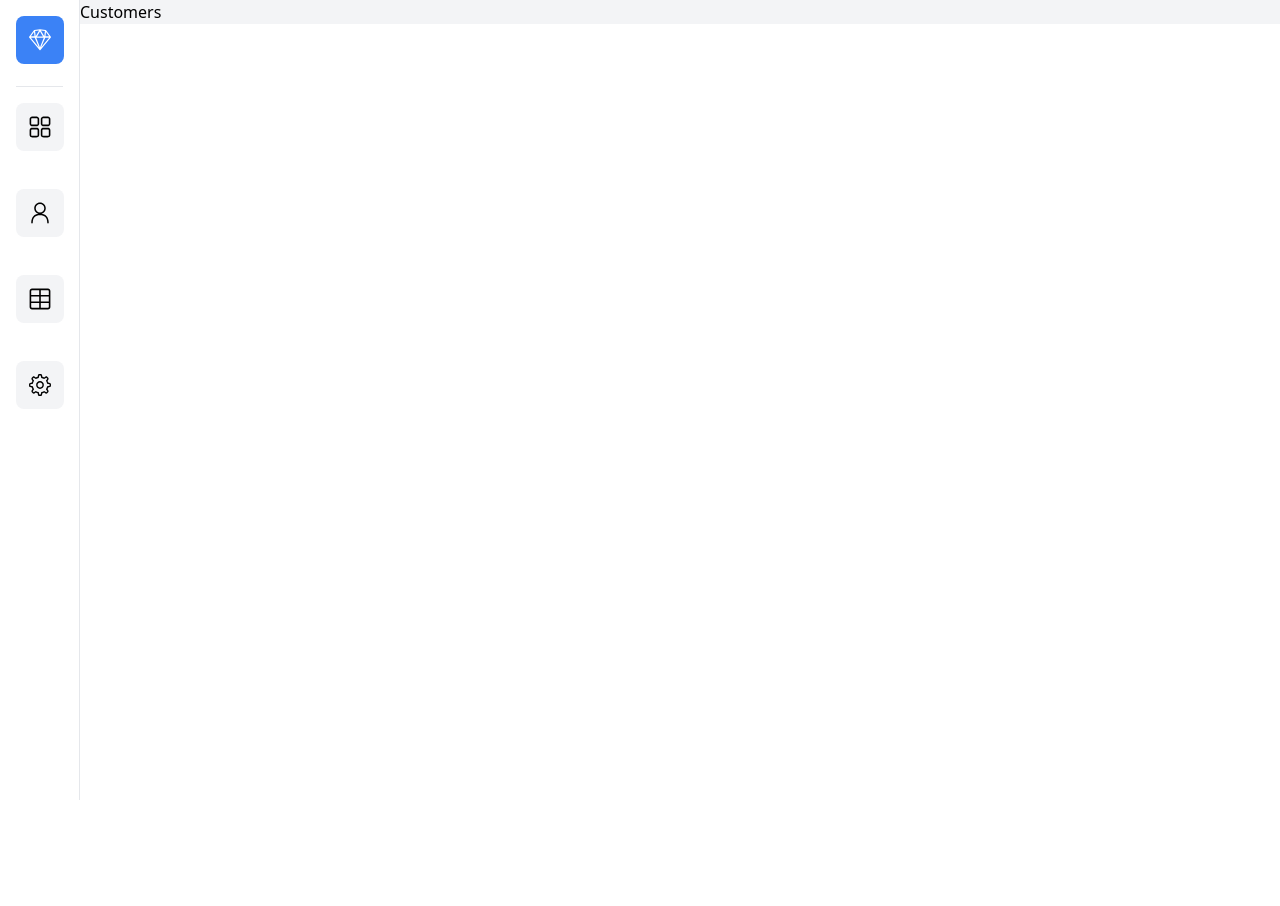
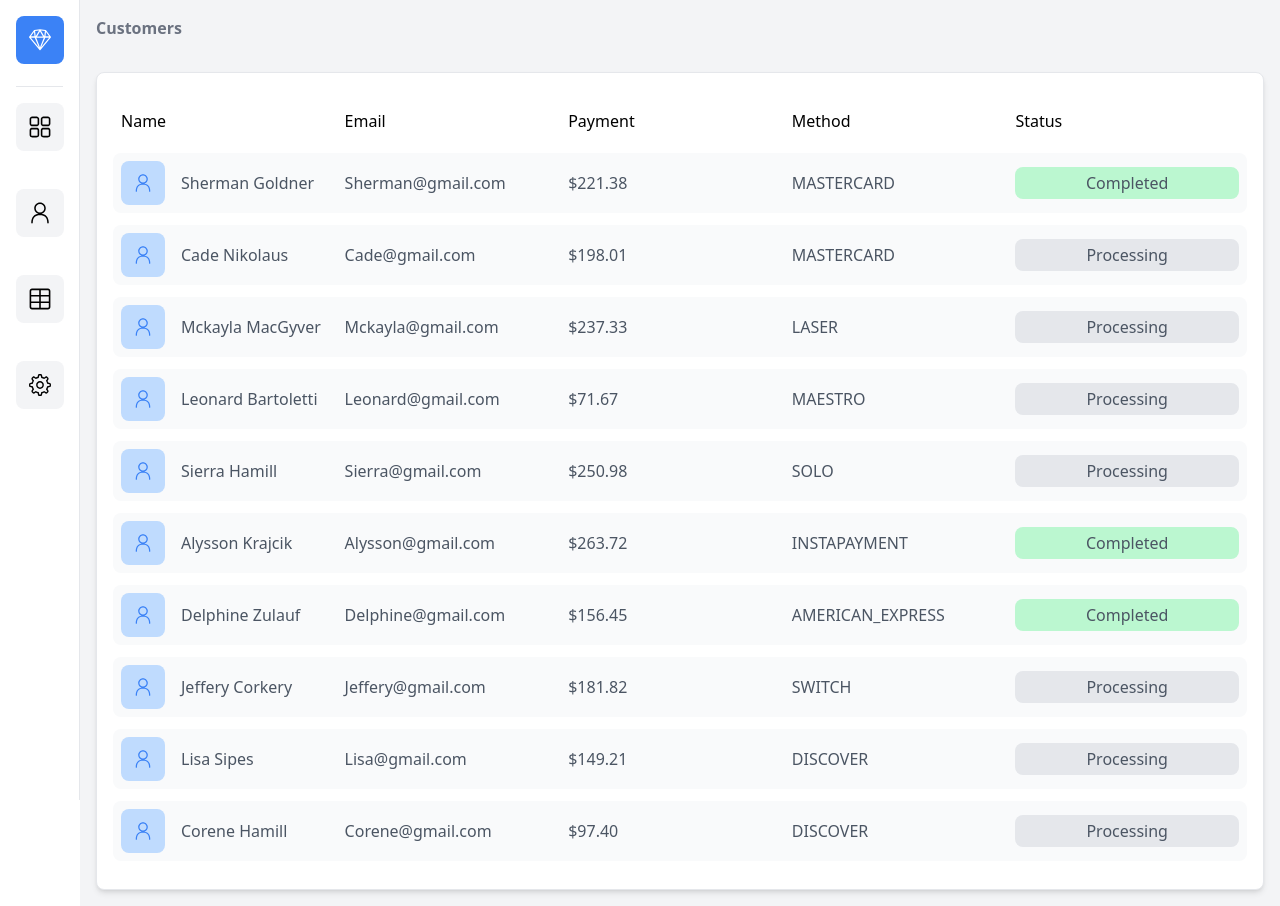
Before and after one commit to VictorOdede/next-dashboard, a Next.js app: page /customers in a window 1280 px wide. Before the commit the page ends 800 px from the top, so only its background shows below. Built offline with nearby package versions, Linux system fonts and the light colour scheme.

Commit message:
added customer data

```diff
--- a/src/components/RecentOrders.tsx
+++ b/src/components/RecentOrders.tsx
@@ -45,7 +45,6 @@ export const RecentOrders = () => {
     <div className="w-full col-span-1 relative lg:h-[70vh] h-[50-vh] m-auto p-4 border rounded-lg bg-white overflow-scroll shadow-md">
       <h1>Recent Orders</h1>
       <ul>
-        <li>
         {data?.map((order, id) => (
           <li
             key={id}
@@ -64,7 +63,6 @@ export const RecentOrders = () => {
             </p>
           </li>
         ))}
-        </li>
       </ul>
     </div>
   );
--- a/src/pages/customers.tsx
+++ b/src/pages/customers.tsx
@@ -1,8 +1,87 @@
+import { faker } from "@faker-js/faker";
+import { RxPerson } from "react-icons/rx";
+import { useEffect, useState } from "react";
+
+interface OrderData {
+  id: number;
+  name: {
+    first: string;
+    last: string;
+  };
+  total: string;
+  status: string;
+  method: string;
+  date: string;
+}
+
 export const Customers = () => {
+  const [data, setData] = useState<OrderData[] | undefined>();
+
+  useEffect(() => {
+    let myData = [];
+    for (let i = 1; i <= 10; i++) {
+      let item = {
+        id: i,
+        name: {
+          first: faker.name.firstName(),
+          last: faker.name.lastName(),
+        },
+        total: faker.finance.amount(50, 300, 2, "$"),
+        status: faker.helpers.arrayElement(["Processing", "Completed"]),
+        method: faker.finance.creditCardIssuer(),
+        date: `${faker.datatype.number({ min: 2, max: 59 })}minutes ago`,
+      };
+      myData.push(item);
+    }
+
+    setData(myData);
+  }, []);
   return (
-    <div className=" bg-gray-100 ">
-      <h1 className="text-bold">Customers</h1>
-      <div></div>
+    <div className=" bg-gray-100 min-h-screen ">
+      <div className=" flex justify-between p-4">
+        <h1 className=" text-gray-500 font-bold ">Customers</h1>
+      </div>
+      <div className="p-4">
+        <div className=" w-full m-auto p-4 border rounded-lg bg-white overflow-y-auto shadow-md ">
+          <div className=" my-3 p-2 grid md:grid-cols-5 sm:grid-cols-3 grid-cols-2 items-center justify-between cursor-pointer ">
+            <span>Name</span>
+            <span className=" sm:text-left text-right">Email</span>
+            <span className=" sm:grid hidden">Payment</span>
+            <span className="md:grid hidden">Method</span>
+            <span className="md:grid hidden">Status</span>
+          </div>
+          <ul>
+            {data?.map((order, id) => (
+              <li
+                key={id}
+                className="bg-gray-50 hover:bg-gray-100 rounded-lg  my-3 p-2 grid md:grid-cols-5 sm:grid-cols-3 grid-cols-2 justify-between items-center cursor-pointer"
+              >
+                <div className=" flex items-center">
+                  <div className="bg-blue-200 rounded-lg p-3">
+                    <RxPerson size={20} color="#3B82F6" />
+                  </div>
+                  <p className="text-gray-600 pl-4">{`${order.name.first} ${order.name.last}`}</p>
+                </div>
+                <p className="text-gray-600 sm:text-left text-right ">{`${order.name.first}@gmail.com`}</p>
+                <p className="text-gray-600 sm:grid hidden">{order.total}</p>
+                <p className="text-gray-600 md:grid hidden">
+                  {order.method.toUpperCase()}
+                </p>
+
+                {order.status == "Completed" ? (
+                  <div className="bg-green-200 rounded-lg p-1 items-center md:grid hidden">
+                    <p className=" text-center text-gray-600">{order.status}</p>
+                  </div>
+                ) : (
+                  <div className="bg-gray-200 rounded-lg p-1 items-center md:grid hidden">
+                    <p className=" text-center text-gray-600">{order.status}</p>
+                  </div>
+                )}
+              </li>
+            ))}
+          </ul>
+        </div>
+      </div>
     </div>
   );
 };
```
Lines whose indentation alone changed are shown as unchanged.
